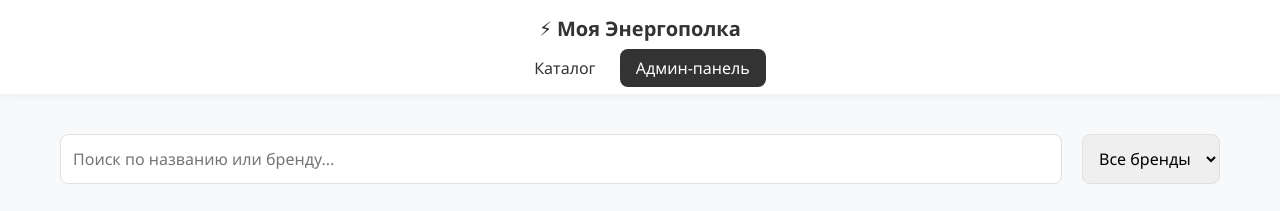
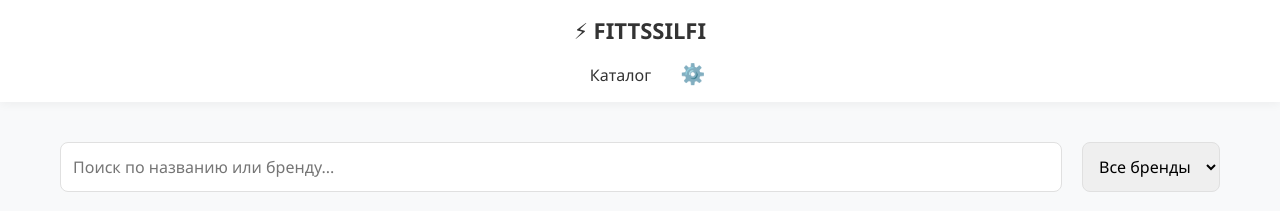
Before and after one commit to FITTSSILFIETTA/Test, a plain HTML site: page index.html in a window 1280 px wide. Shown: the top 211 px of the page. Drawn offline with Linux system fonts and the light colour scheme.

Commit message:
Update index.html

```diff
--- a/index.html
+++ b/index.html
@@ -3,15 +3,16 @@
 <head>
     <meta charset="UTF-8">
     <meta name="viewport" content="width=device-width, initial-scale=1.0">
-    <title>Моя Энергополка</title>
+    <title>FITTSSILFI</title>
     <link rel="stylesheet" href="style.css">
 </head>
 <body>
     <header>
-        <div class="logo" style="white-space: nowrap; font-size: 20px;">⚡ Моя Энергополка</div>
+        <div class="logo" style="font-size: 22px;">⚡ FITTSSILFI</div>
         <nav>
             <a href="index.html">Каталог</a>
-            <a href="admin.html" class="btn-admin">Админ-панель</a>
+            <!-- Скрытая админка в виде шестеренки -->
+            <a href="#" onclick="askPassword()" class="btn-admin" title="Админ-панель" style="background: none; padding: 5px; font-size: 20px; text-decoration: none;">⚙️</a>
         </nav>
     </header>
 
@@ -20,7 +21,6 @@
             <input type="text" id="searchInput" placeholder="Поиск по названию или бренду...">
             <select id="brandFilter">
                 <option value="all">Все бренды</option>
-                <!-- Бренды будут добавляться автоматически -->
             </select>
         </section>
 
@@ -30,5 +30,19 @@
     </main>
 
     <script src="app.js"></script>
+
+    <!-- Скрипт для пароля админки -->
+    <script>
+        function askPassword() {
+            // Твой пароль
+            const password = prompt("Введите пароль для входа в админку:");
+
+            if (password === "Tommy Hilfiger 13") {
+                window.location.href = "admin.html"; // Перекидывает в админку при верном пароле
+            } else if (password !== null) {
+                alert("Неверный пароль! Доступ запрещен.");
+            }
+        }
+    </script>
 </body>
 </html>
```
